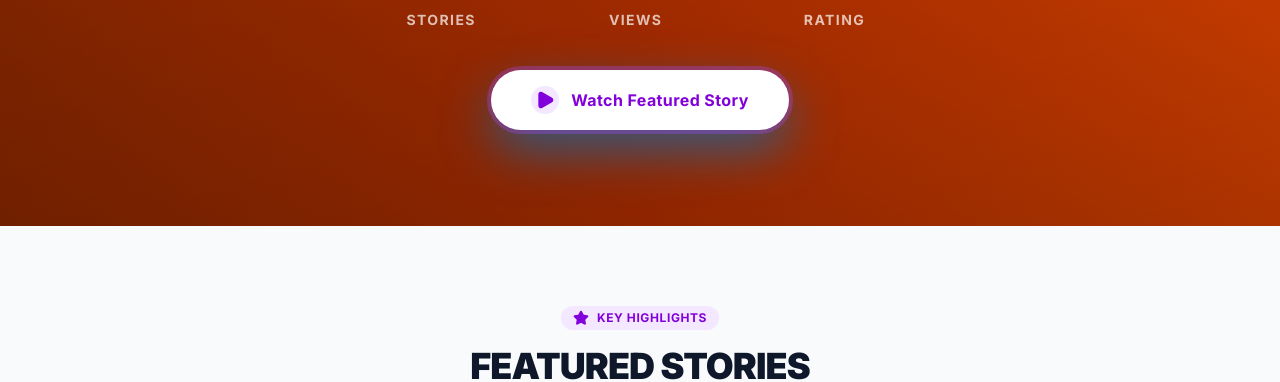
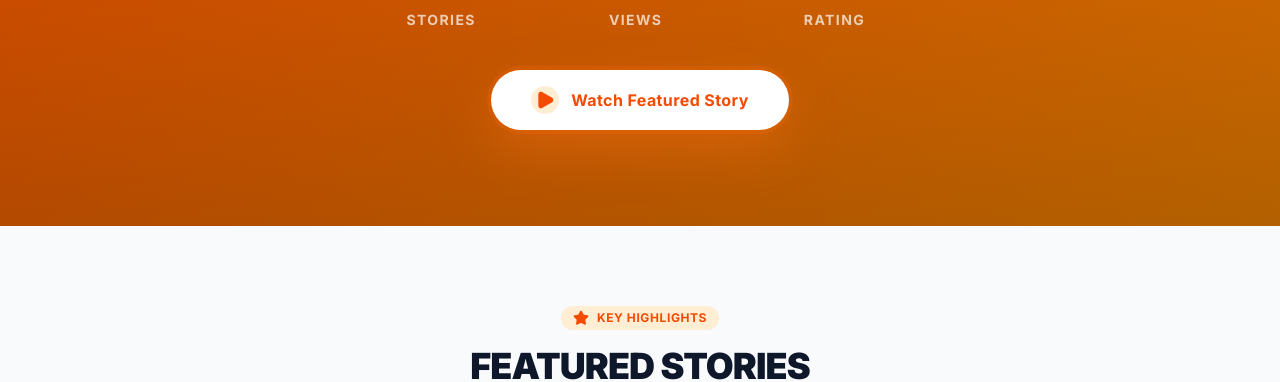
Before and after one commit to Allentics/ERPVITS-PROJECT, a Next.js app: page /web-stories in a window 1280 px wide. Shown: the part 683-1065 px from the top of the page. Built offline with nearby package versions, Linux system fonts and the light colour scheme; no server answers; the database is empty.

Commit message:
Update footer courses and web stories design

```diff
--- a/components/layout/Footer.tsx
+++ b/components/layout/Footer.tsx
@@ -34,7 +34,7 @@ const Footer = () => {
                 const { data: coursesData } = await supabase
                     .from('courses')
                     .select('id, title')
-                    .limit(6);
+                    .limit(10);
 
                 if (coursesData && coursesData.length > 0) {
                     setDynCourses(coursesData);
@@ -46,7 +46,7 @@ const Footer = () => {
         fetchData();
     }, []);
 
-    const popularCourses = dynCourses.slice(0, 6);
+    const popularCourses = dynCourses;
 
     if (pathname.startsWith('/admin')) return null;
 
@@ -81,7 +81,7 @@ const Footer = () => {
                                     SAP Ariba
                                 </Link>
                             </li>
-                            {popularCourses.filter(course => course.id !== 'ariba').slice(0, 5).map(course => (
+                            {popularCourses.filter(course => course.id !== 'ariba' && course.id !== 'c4c-functional').slice(0, 5).map(course => (
                                 <li key={course.id}>
                                     <Link href={`/courses/${course.id}`} className="hover:text-white text-sm transition-colors">
                                         {course.title}
--- a/components/web-stories/WebStoriesFeed.tsx
+++ b/components/web-stories/WebStoriesFeed.tsx
@@ -243,7 +243,7 @@ const WebStoriesFeed = () => {
         <div className="bg-slate-50 min-h-screen">
 
             {/* --- Hero Section (Restored) --- */}
-            <section className="relative bg-gradient-to-r from-orange-800 via-orange-700 to-orange-600 text-white py-24 px-4 overflow-hidden">
+            <section className="relative bg-gradient-to-br from-orange-600 via-orange-500 to-orange-400 text-white py-24 px-4 overflow-hidden">
                 {/* Radial Gradient overlay for depth */}
                 <div className="absolute inset-0 bg-gradient-to-t from-black/30 to-transparent"></div>
 
@@ -285,9 +285,9 @@ const WebStoriesFeed = () => {
 
                     {/* Button */}
                     <div className="flex justify-center mt-10">
-                        <button className="bg-white text-purple-700 hover:bg-purple-50 hover:text-purple-800 font-bold py-4 px-10 rounded-full flex items-center gap-3 transition-all transform hover:scale-105 shadow-[0_20px_50px_rgba(8,_112,_184,_0.7)] hover:shadow-[0_20px_50px_rgba(8,_112,_184,_0.9)] ring-4 ring-purple-500/30">
-                            <div className="bg-purple-100 rounded-full p-1">
-                                <Play className="h-5 w-5 fill-purple-700" />
+                        <button className="bg-white text-orange-600 hover:bg-orange-50 hover:text-orange-700 font-bold py-4 px-10 rounded-full flex items-center gap-3 transition-all transform hover:scale-105 shadow-[0_20px_50px_rgba(249,_115,_22,_0.4)] ring-4 ring-orange-500/20">
+                            <div className="bg-orange-100 rounded-full p-1">
+                                <Play className="h-5 w-5 fill-orange-600" />
                             </div>
                             <span className="tracking-wide">Watch Featured Story</span>
                         </button>
@@ -298,8 +298,8 @@ const WebStoriesFeed = () => {
             {/* --- Featured Stories Section --- */}
             <section className="py-20 px-4 max-w-7xl mx-auto">
                 <div className="text-center mb-12">
-                    <div className="inline-flex items-center gap-2 bg-purple-100 text-purple-700 px-3 py-1 rounded-full text-xs font-bold uppercase tracking-wider mb-4">
-                        <Star className="h-4 w-4 fill-purple-700" /> KEY HIGHLIGHTS
+                    <div className="inline-flex items-center gap-2 bg-orange-100 text-orange-600 px-3 py-1 rounded-full text-xs font-bold uppercase tracking-wider mb-4">
+                        <Star className="h-4 w-4 fill-orange-600" /> KEY HIGHLIGHTS
                     </div>
                     <h2 className="text-4xl font-black text-slate-900 mb-2 tracking-tight uppercase">Featured Stories</h2>
                     <p className="text-slate-500 font-medium">Hand-picked stories that inspire and educate.</p>
@@ -405,7 +405,7 @@ const WebStoriesFeed = () => {
             </section>
 
             {/* --- Share Your Story CTA --- */}
-            <section className="relative bg-gradient-to-r from-orange-800 via-orange-700 to-orange-600 text-white py-24 px-4 overflow-hidden mt-12">
+            <section className="relative bg-gradient-to-br from-orange-600 via-orange-500 to-orange-400 text-white py-24 px-4 overflow-hidden mt-12">
                 <div className="absolute inset-0 bg-gradient-to-t from-black/20 to-transparent"></div>
 
                 <div className="max-w-4xl mx-auto text-center relative z-10">
@@ -422,7 +422,7 @@ const WebStoriesFeed = () => {
                     </p>
 
                     <div className="flex flex-col md:flex-row justify-center gap-4">
-                        <button className="bg-white text-purple-700 hover:bg-slate-50 font-bold py-4 px-10 rounded-full flex items-center justify-center gap-3 transition-all transform hover:scale-105 shadow-xl">
+                        <button className="bg-white text-orange-600 hover:bg-slate-50 font-bold py-4 px-10 rounded-full flex items-center justify-center gap-3 transition-all transform hover:scale-105 shadow-xl">
                             <Smartphone className="h-5 w-5" />
                             <span>SUBMIT YOUR STORY</span>
                         </button>
--- /dev/null
+++ b/scripts/check_courses.js
@@ -0,0 +1,27 @@
+
+const { createClient } = require('@supabase/supabase-js');
+const dotenv = require('dotenv');
+const path = require('path');
+
+dotenv.config({ path: path.resolve(process.cwd(), '.env.local') });
+
+const supabaseUrl = process.env.NEXT_PUBLIC_SUPABASE_URL;
+const supabaseKey = process.env.SUPABASE_SERVICE_ROLE_KEY || process.env.NEXT_PUBLIC_SUPABASE_ANON_KEY;
+
+if (!supabaseUrl || !supabaseKey) {
+    console.error('Missing Supabase env vars');
+    process.exit(1);
+}
+
+const supabase = createClient(supabaseUrl, supabaseKey);
+
+async function run() {
+    const { data, error } = await supabase.from('courses').select('id, title');
+    if (error) {
+        console.error(error);
+    } else {
+        console.log(JSON.stringify(data, null, 2));
+    }
+}
+
+run();
--- /dev/null
+++ b/scripts/list_db_courses.ts
@@ -0,0 +1,30 @@
+
+import { createClient } from '@supabase/supabase-js';
+import * as dotenv from 'dotenv';
+import path from 'path';
+
+dotenv.config({ path: path.resolve(process.cwd(), '.env.local') });
+
+const supabaseUrl = process.env.NEXT_PUBLIC_SUPABASE_URL!;
+const supabaseKey = process.env.SUPABASE_SERVICE_ROLE_KEY!;
+
+const supabase = createClient(supabaseUrl, supabaseKey);
+
+async function listCourses() {
+    const { data, error } = await supabase
+        .from('courses')
+        .select('id, title')
+        .order('id');
+
+    if (error) {
+        console.error('Error fetching courses:', error);
+        return;
+    }
+
+    console.log('Courses in database:');
+    data.forEach(course => {
+        console.log(`- ${course.id}: ${course.title}`);
+    });
+}
+
+listCourses();
```
